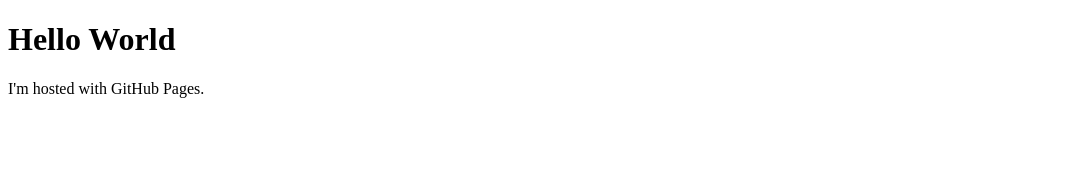
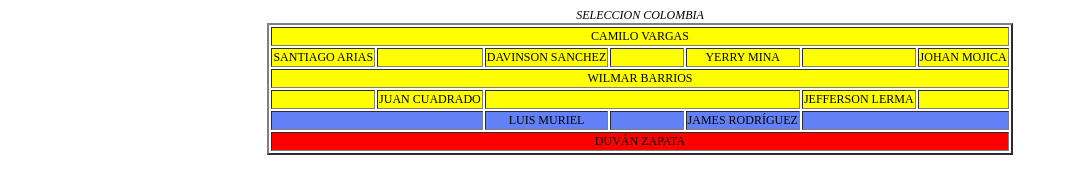
Before and after one commit to icamargo-ingeniero/icamargo-ingeniero.github.io, a plain HTML site: page index.html in a window 1280 px wide. Shown: the whole page, without its empty margins (0-1068 px from the left). Drawn offline with Linux system fonts and the light colour scheme.

Commit message:
Update index.html

```diff
--- a/index.html
+++ b/index.html
@@ -1,7 +1,64 @@
 <!DOCTYPE html>
-<html>
+<html lang="en">
+<head>
+    <meta charset="UTF-8">
+    <meta name="viewport" content="width=device-width, initial-scale=1.0">
+    <title>Document</title>
+</head>
 <body>
-<h1>Hello World</h1>
-<p>I'm hosted with GitHub Pages.</p>
+
+    <TAble border="2" align="CENTER" style="font-size: 12px;">
+        <!-- se inicia la creación de la tabla -->
+        <!-- a la tabla se le parametrizan las propiedades con que ve ser visualizada en el navegados -->
+        <!-- Las propiedades son : border align -->
+        <!-- adicional a eso se utilizar el comando style, que permite interpretar estilos específicos según una función-->
+        <!-- las propiedades son : -->
+        <!-- con el align se indinca que todo lo que este dentro de las celdas de la tabla debe estar centrado -->
+        <!-- con border se indinca que el contorno de la tabla tiene un grosos de 2 -->
+        <!-- con el style se indica que todas las letras tiene un tamaño de 12-->
+        <CAPtion> <!-- Pone titulo a la tabla -->
+            <EM> <!-- Pone en semi-cursiva el texto -->
+                SELECCION COLOMBIA
+            </EM>
+        </CAPtion>
+        <TR align="CENTER" BGCOLOR="#FFFF00">
+            <!-- tenemos la propiedad de BGCOLOR que va a indincar el color de fondo de la fila -->
+            <TD colspan="7">CAMILO VARGAS</TD>
+            <!-- colspan es otra propiedad que indinca cuantas celdas va a tomar -->
+        </TR>
+        <TR align="CENTER" BGCOLOR="#FFFF00">
+            <TD>SANTIAGO ARIAS</TD>
+            <TD style="color:#FFFF00;">XXXXXXXX</TD>
+            <TD>DAVINSON SANCHEZ</TD>
+            <TD style="color:#FFFF00;">XXXXXXXX</TD>
+            <TD>YERRY MINA</TD>
+            <TD style="color:#FFFF00;">XXXXXXXX</TD>
+            <TD>JOHAN MOJICA</TD>
+        </TR>
+        <TR align="CENTER" BGCOLOR="#FFFF00">
+            <TD colspan="7">WILMAR BARRIOS</TD>
+        </TR>
+        <TR align="CENTER" BGCOLOR="#FFFF00">
+            <TD></TD>
+            <TD>JUAN CUADRADO</TD>
+            <TD colspan="3"></TD>
+            <!-- colspan es otra propiedad que indinca cuantas celdas va a tomar -->
+            <TD>JEFFERSON LERMA</TD>
+            <TD></TD>
+        </TR>
+        <TR align="CENTER" BGCOLOR="#6281F6">
+            <TD colspan="2"></TD>
+            <!-- colspan es otra propiedad que indinca cuantas celdas va a tomar -->
+            <TD>LUIS MURIEL</TD>
+            <TD></TD>
+            <TD>JAMES RODRÍGUEZ</TD>
+            <TD colspan="2"></TD>
+            <!-- colspan es otra propiedad que indinca cuantas celdas va a tomar -->
+        </TR>
+        <TR align="CENTER" BGCOLOR="#FF0000">
+            <TD colspan="7">DUVÁN ZAPATA</TD>
+            <!-- colspan es otra propiedad que indinca cuantas celdas va a tomar -->
+        </TR>
+    </TAble>
 </body>
 </html>
```
